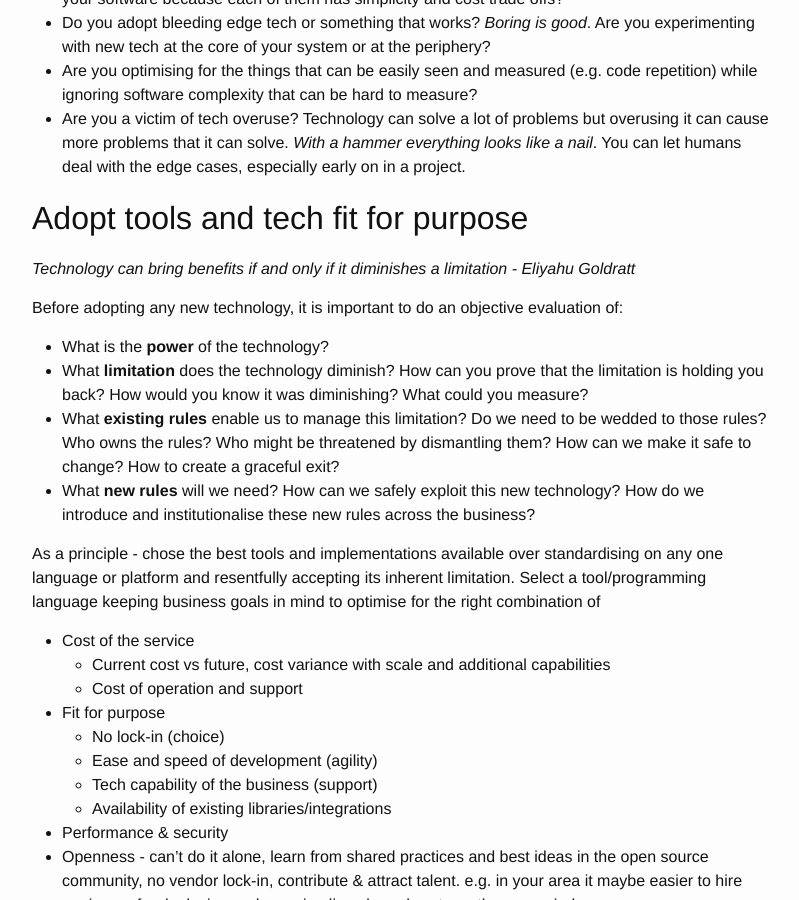
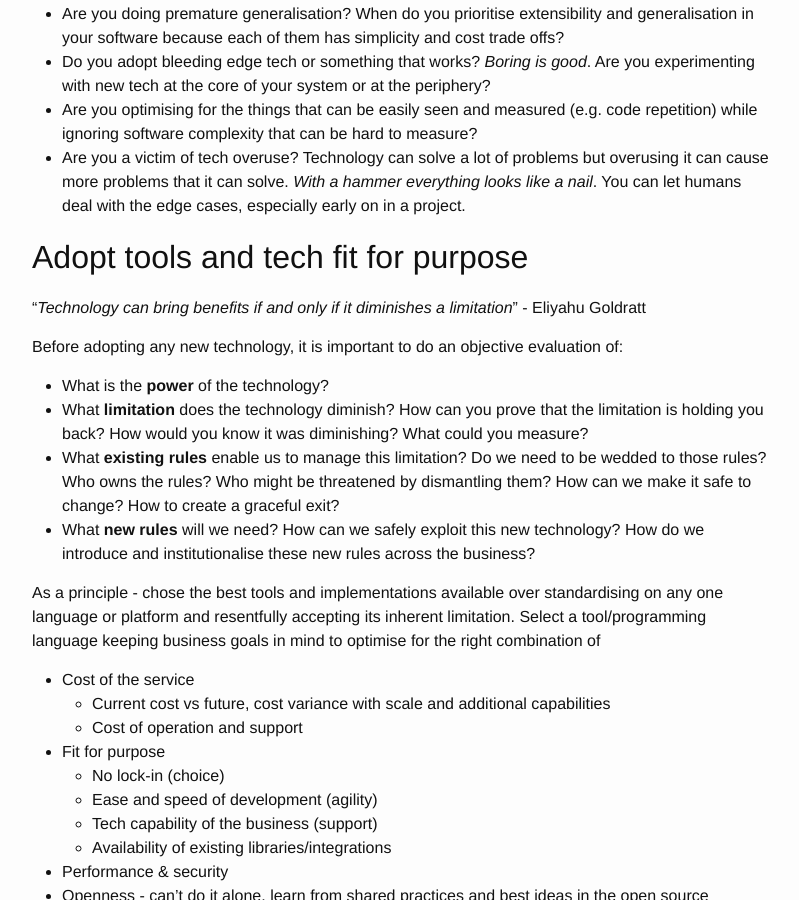
Before and after one commit to hemantksingh/hemantksingh.github.io, a Jekyll site: the page built from _posts/2020-03-01-six-rules-for-tech-leadership.markdown, in a window 1280 px wide and 900 px high, scrolled down 2964 px. Shown: the whole window, without its empty margins (238-1037 px from the left). Built offline with Jekyll 4.4.1, drawn with Linux system fonts in a browser that asks for light colours; comment, search, counter and statistics services are not loaded; some of the changed text lies outside the part shown.

Commit message:
Add and fix quotes (#3)

```diff
--- a/_posts/2020-03-01-six-rules-for-tech-leadership.markdown
+++ b/_posts/2020-03-01-six-rules-for-tech-leadership.markdown
@@ -77,7 +79,7 @@ Simplicity in software can be elusive because we often do not make the distincti
 
 ## Adopt tools and tech fit for purpose
 
-*Technology can bring benefits if and only if it diminishes a limitation - Eliyahu Goldratt*
+"*Technology can bring benefits if and only if it diminishes a limitation*" - Eliyahu Goldratt
 
 Before adopting any new technology, it is important to do an objective evaluation of:
 
```
Also changed, not shown: other parts of _posts/2020-03-01-six-rules-for-tech-leadership.markdown (+2 -0 lines).
